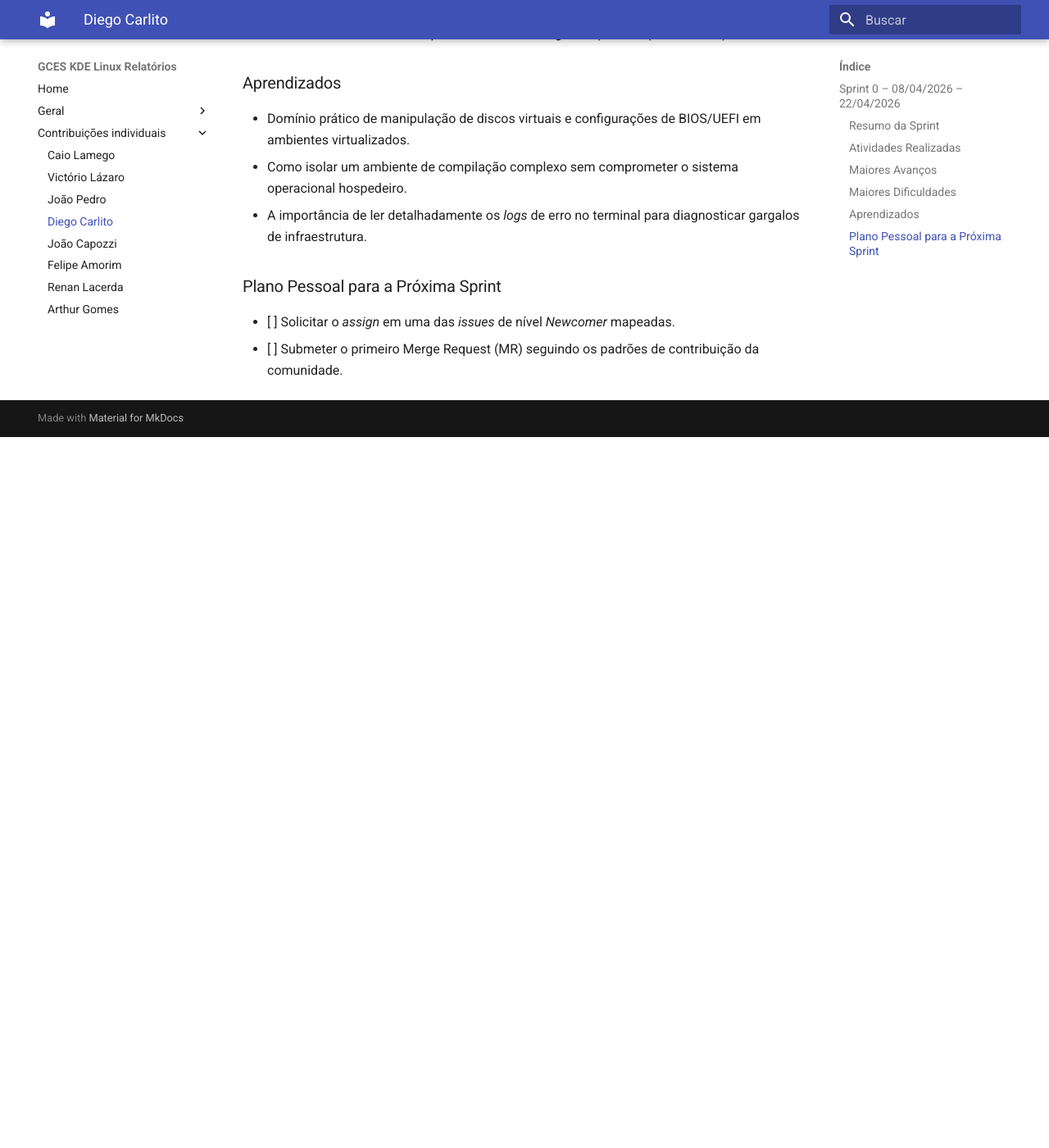
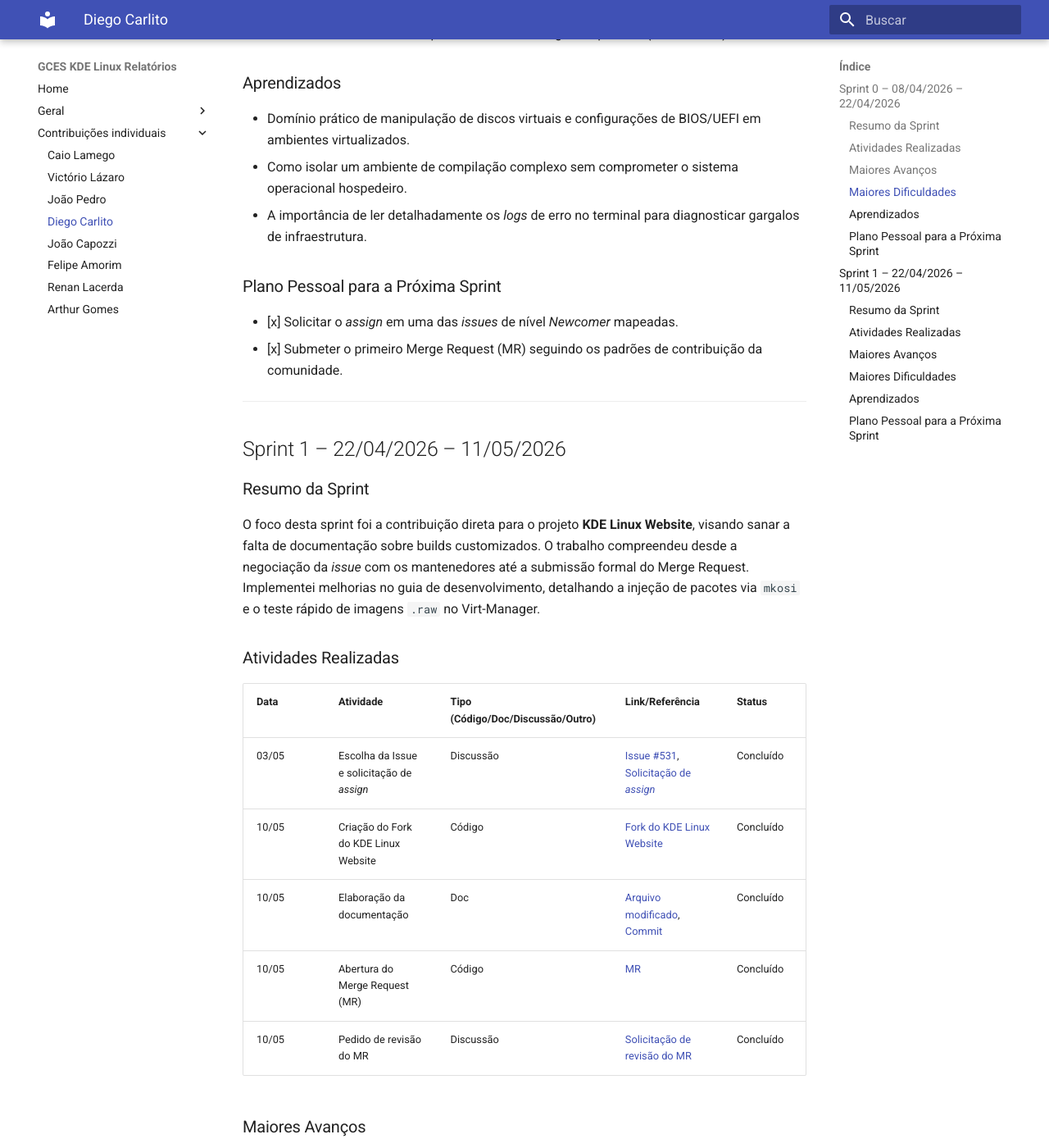
Before and after one commit to caiolamego/GCES-KDELinux-relatorios, an MkDocs documentation site: the page built from docs/contribuicoes_individuais/diegocarlito/diarioDeBordo.md, in a window 1280 px wide and 1400 px high, scrolled down 2107 px. Shown: the whole window at 82% size. Built offline with MkDocs 1.6.1 and Material for MkDocs 9.7.7, drawn with Linux system fonts in a browser that asks for light colours; before the commit the page ends 2640 px from its top, so only the background shows below that; some of the changed text lies outside the part shown.

Commit message:
docs: adiciona relatorio da sprint 1 ao diario de bordo

```diff
--- a/docs/contribuicoes_individuais/diegocarlito/diarioDeBordo.md
+++ b/docs/contribuicoes_individuais/diegocarlito/diarioDeBordo.md
@@ -1,6 +1,7 @@
 # Diário de Bordo – Diego Carlito Rodrigues de Souza
 
 **Disciplina:** Gerência de Configuração e Evolução de Software
+**Equipe**: KDE Linux
 **Comunidade/Projeto de Software Livre:** KDE Linux
 
 ---
@@ -44,5 +45,42 @@
 
 ### Plano Pessoal para a Próxima Sprint
 
-* [ ] Solicitar o *assign* em uma das *issues* de nível *Newcomer* mapeadas.
-* [ ] Submeter o primeiro Merge Request (MR) seguindo os padrões de contribuição da comunidade.
+* [x] Solicitar o *assign* em uma das *issues* de nível *Newcomer* mapeadas.
+* [x] Submeter o primeiro Merge Request (MR) seguindo os padrões de contribuição da comunidade.
+
+---
+
+## Sprint 1 – 22/04/2026 – 11/05/2026
+
+### Resumo da Sprint
+
+O foco desta sprint foi a contribuição direta para o projeto **KDE Linux Website**, visando sanar a falta de documentação sobre builds customizados. O trabalho compreendeu desde a negociação da *issue* com os mantenedores até a submissão formal do Merge Request. Implementei melhorias no guia de desenvolvimento, detalhando a injeção de pacotes via `mkosi` e o teste rápido de imagens `.raw` no Virt-Manager.
+
+### Atividades Realizadas
+
+| Data  | Atividade                                                                 | Tipo (Código/Doc/Discussão/Outro) | Link/Referência                                                                         | Status    |
+| ----- | ------------------------------------------------------------------------- | --------------------------------- | --------------------------------------------------------------------------------------- | --------- |
+| 03/05 | Escolha da Issue e solicitação de *assign*                                | Discussão                         | [Issue #531](https://invent.kde.org/kde-linux/kde-linux/-/work_items/531), [Solicitação de *assign*](https://invent.kde.org/kde-linux/kde-linux/-/work_items/531#note_1486369) | Concluído |
+| 10/05 | Criação do Fork do KDE Linux Website                                      | Código                            | [Fork do KDE Linux Website](https://invent.kde.org/diegocarlito/linux-kde-org)          | Concluído |
+| 10/05 | Elaboração da documentação                                                | Doc                               | [Arquivo modificado](https://invent.kde.org/diegocarlito/linux-kde-org/-/blob/docs/issue-531-mkosi-vm/content/docs/kde-linux-dev.md?ref_type=heads), [Commit](https://invent.kde.org/diegocarlito/linux-kde-org/-/commit/2689a11432752281199e564c47317b8809a274a2) | Concluído |
+| 10/05 | Abertura do Merge Request (MR)                                            | Código                            | [MR](https://invent.kde.org/websites/linux-kde-org/-/merge_requests/4)                  | Concluído |
+| 10/05 | Pedido de revisão do MR                                                   | Discussão                         | [Solicitação de revisão do MR](https://invent.kde.org/kde-linux/kde-linux/-/work_items/531#note_1492764) | Concluído |
+
+### Maiores Avanços
+
+* **Qualidade da Documentação:** Adição de um fluxo de trabalho otimizado para desenvolvedores, reduzindo o tempo de teste de imagens customizadas através do uso de discos existentes no Virt-Manager.
+* **Padronização Profissional:** Uso de Conventional Commits e assinatura de autoria em conformidade com as políticas de auditoria da comunidade KDE.
+
+### Maiores Dificuldades
+
+* **Sintaxe Markdown/Hugo:** Ajuste da formatação de blocos de código e links relativos para garantir que o motor do site (Hugo) renderizasse o guia corretamente conforme o padrão visual da documentação oficial.
+
+### Aprendizados
+
+* Entendimento do fluxo de trabalho *upstream/origin* em projetos de larga escala e a importância de manter a branch de contribuição isolada.
+* Comunicação técnica ao interagir diretamente com mantenedores de projetos de software livre.
+
+### Plano Pessoal para a Próxima Sprint
+
+* [ ] Monitorar o processo de *Code Review* e aplicar eventuais revisões solicitadas pelos mantenedores.
+* [ ] Iniciar o mapeamento de *issues* de código (C++/Bash) para a próxima etapa de contribuição.
```
